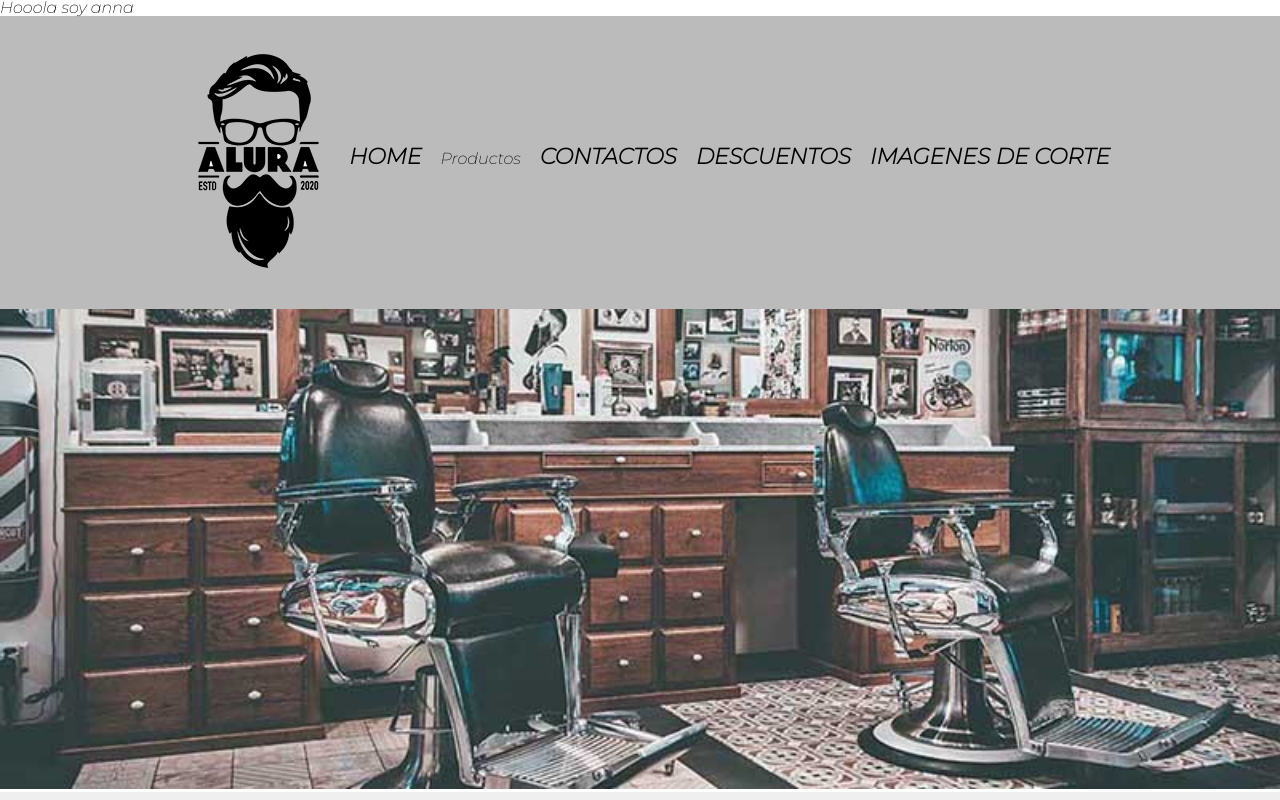
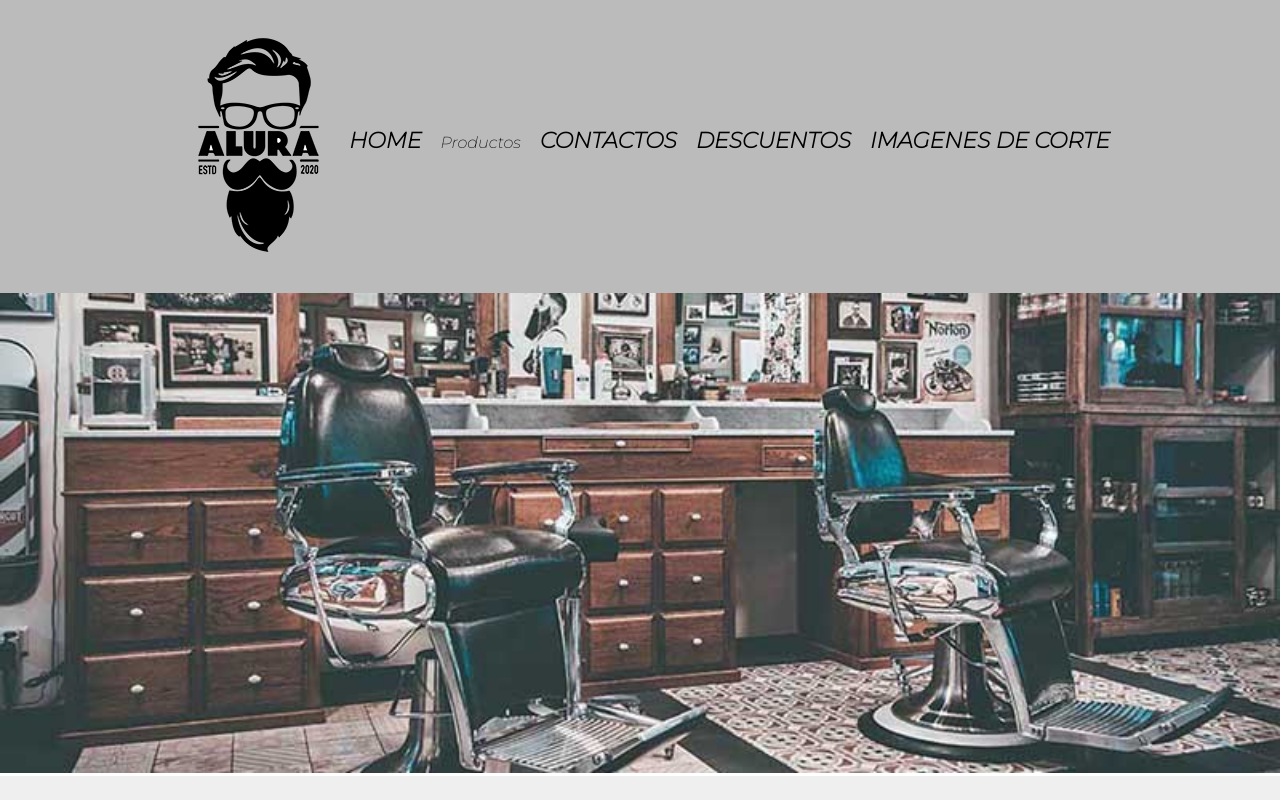
Before and after one commit to LucasSanjua/AaluraGit, a plain HTML site: page index.html in a window 1280 px wide. Shown: the top 800 px of the page. Drawn offline with Linux system fonts and the light colour scheme.

Commit message:
Se borro el mensaje del titulo no correspondiente

```diff
--- a/index.html
+++ b/index.html
@@ -10,7 +10,7 @@
     </head>
 
     <body>
-        <p>Hooola soy anna</p>
+
         <header>
             <div class ="caja">
                 <h1><img src="imagenes/logo.png" alt=""></h1>
```
